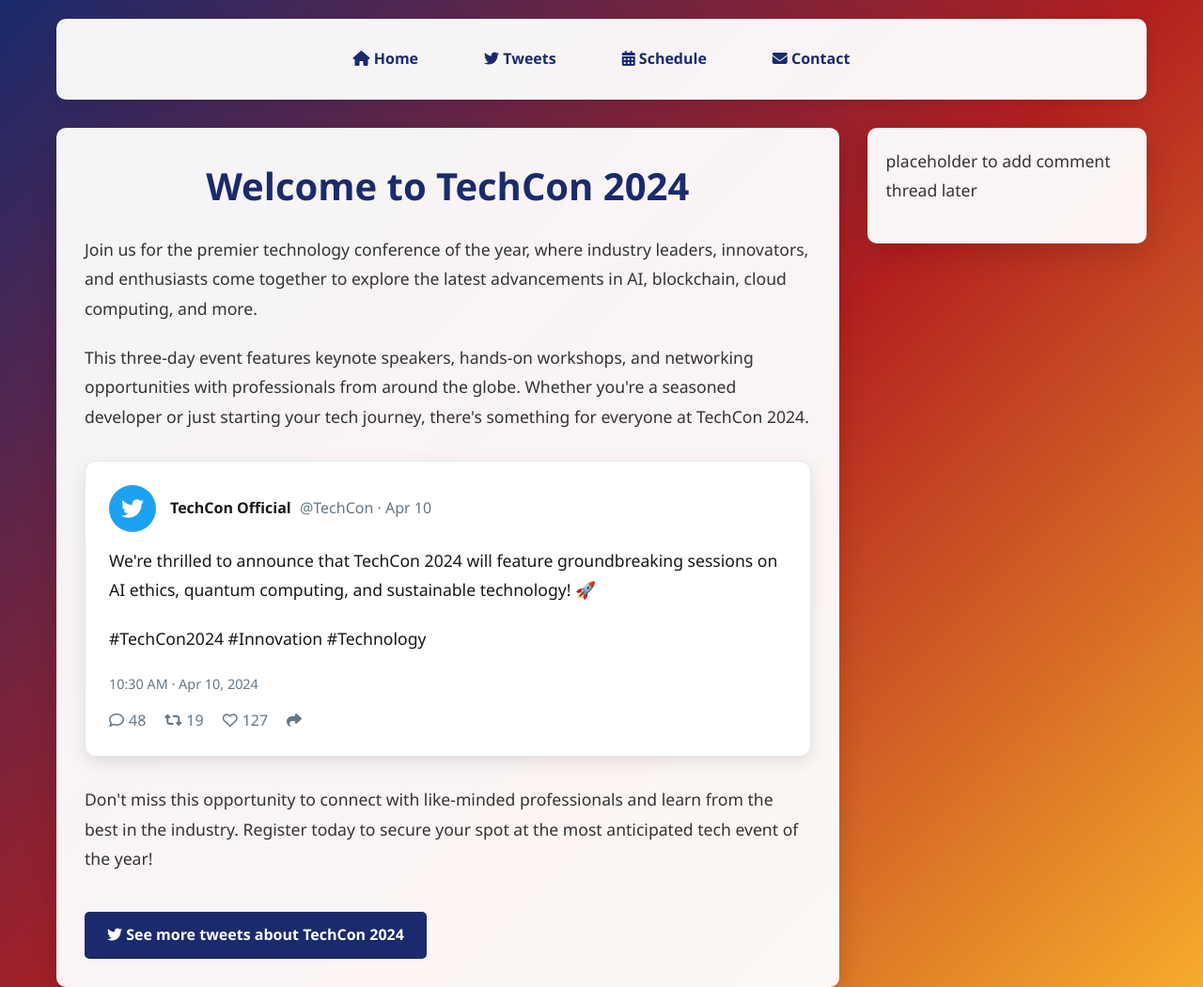
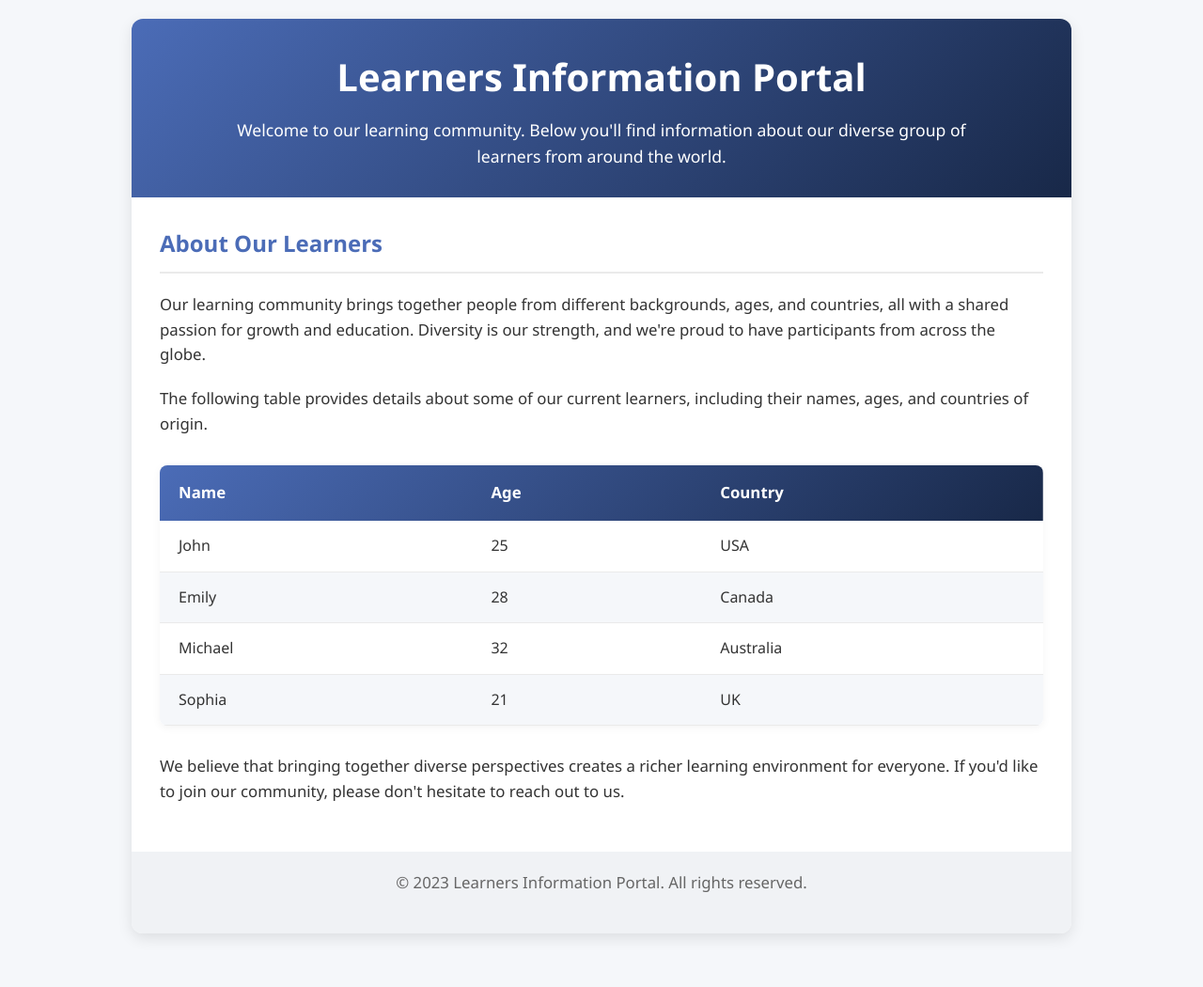
Before and after one commit to Keneditt/My_First_Portfolio, a plain HTML site: page html_basic/index.html in a window 1280 px wide. Shown: the top 1050 px of the page at 94% size. After the commit the page ends 1013 px from the top, so only its background shows below. Drawn offline with Linux system fonts and the light colour scheme.

Commit message:
added code

```diff
--- a/html_basic/index.html
+++ b/html_basic/index.html
@@ -3,8 +3,7 @@
 <head>
     <meta charset="UTF-8">
     <meta name="viewport" content="width=device-width, initial-scale=1.0">
-    <title>TechCon 2024 - Home</title>
-    <link rel="stylesheet" href="https://cdnjs.cloudflare.com/ajax/libs/font-awesome/6.4.0/css/all.min.css">
+    <title>Learners Information</title>
     <style>
         * {
             margin: 0;
@@ -14,300 +13,187 @@
         }
 
         body {
-            background: linear-gradient(135deg, #1a2a6c, #b21f1f, #fdbb2d);
+            background-color: #f5f7fa;
             color: #333;
             line-height: 1.6;
-            display: flex;
-            flex-direction: column;
-            min-height: 100vh;
+            padding: 20px;
         }
 
         .container {
-            max-width: 1200px;
+            max-width: 1000px;
             margin: 0 auto;
-            padding: 20px;
-            flex: 1;
+            background: white;
+            border-radius: 12px;
+            box-shadow: 0 5px 15px rgba(0, 0, 0, 0.1);
+            overflow: hidden;
         }
 
-        /* Header Styles */
         header {
-            background: rgba(255, 255, 255, 0.95);
-            padding: 20px 0;
-            box-shadow: 0 4px 12px rgba(0, 0, 0, 0.1);
-            border-radius: 10px;
-            margin-bottom: 30px;
+            background: linear-gradient(135deg, #4b6cb7, #182848);
+            color: white;
+            text-align: center;
+            padding: 30px 20px;
         }
 
-        header ul {
-            display: flex;
-            justify-content: center;
-            list-style: none;
-            flex-wrap: wrap;
+        h1 {
+            font-size: 2.5rem;
+            margin-bottom: 10px;
         }
 
-        header li {
-            margin: 0 15px;
-        }
-
-        header a {
-            text-decoration: none;
-            color: #1a2a6c;
-            padding: 10px 20px;
-            font-weight: 600;
-            border-radius: 5px;
-            transition: all 0.3s ease;
-            display: block;
-        }
-
-        header a:hover {
-            background: #1a2a6c;
-            color: white;
-            transform: translateY(-2px);
-        }
-
-        /* Main Content Styles */
-        main {
-            display: flex;
-            gap: 30px;
-            margin-bottom: 30px;
+        .intro {
+            font-size: 1.1rem;
+            max-width: 800px;
+            margin: 0 auto;
         }
 
         article {
-            flex: 3;
-            background: rgba(255, 255, 255, 0.95);
             padding: 30px;
-            border-radius: 10px;
-            box-shadow: 0 10px 30px rgba(0, 0, 0, 0.15);
-        }
-
-        aside {
-            flex: 1;
-            background: rgba(255, 255, 255, 0.95);
-            padding: 20px;
-            border-radius: 10px;
-            box-shadow: 0 10px 30px rgba(0, 0, 0, 0.15);
-            align-self: flex-start;
-        }
-
-        h1 {
-            color: #1a2a6c;
-            font-size: 2.5rem;
-            margin-bottom: 20px;
-            text-align: center;
         }
 
         h2 {
-            color: #1a2a6c;
+            color: #4b6cb7;
             margin-bottom: 20px;
-            font-size: 2rem;
-            border-bottom: 3px solid #fdbb2d;
             padding-bottom: 10px;
+            border-bottom: 2px solid #eaeaea;
         }
 
         p {
-            font-size: 1.1rem;
             margin-bottom: 20px;
-            line-height: 1.8;
+            font-size: 1.05rem;
         }
 
-        /* Twitter Embed Styles */
-        .twitter-embed {
-            background: white;
-            border-radius: 12px;
-            padding: 25px;
+        .table-container {
+            overflow-x: auto;
             margin: 30px 0;
-            box-shadow: 0 6px 18px rgba(0, 0, 0, 0.1);
-            border: 1px solid #e1e8ed;
+            border-radius: 8px;
+            box-shadow: 0 2px 10px rgba(0, 0, 0, 0.05);
         }
 
-        .twitter-header {
-            display: flex;
-            align-items: center;
-            margin-bottom: 15px;
+        table {
+            width: 100%;
+            border-collapse: collapse;
+            background: white;
         }
 
-        .twitter-avatar {
-            width: 50px;
-            height: 50px;
-            border-radius: 50%;
-            background: #1da1f2;
-            margin-right: 15px;
-            display: flex;
-            align-items: center;
-            justify-content: center;
+        thead {
+            background: linear-gradient(135deg, #4b6cb7, #182848);
             color: white;
-            font-size: 24px;
         }
 
-        .twitter-user {
-            font-weight: bold;
-            color: #14171a;
+        th {
+            padding: 16px 20px;
+            text-align: left;
+            font-weight: 600;
+            font-size: 1.05rem;
         }
 
-        .twitter-handle {
-            color: #657786;
-            margin-left: 5px;
+        tbody tr {
+            border-bottom: 1px solid #eaeaea;
+            transition: background-color 0.2s;
         }
 
-        .twitter-content {
-            color: #14171a;
-            font-size: 1.2rem;
-            line-height: 1.5;
-            margin-bottom: 15px;
+        tbody tr:hover {
+            background-color: #f8f9fa;
         }
 
-        .twitter-date {
-            color: #657786;
+        td {
+            padding: 14px 20px;
+        }
+
+        tbody tr:nth-child(even) {
+            background-color: #f5f7fa;
+        }
+
+        tbody tr:nth-child(even):hover {
+            background-color: #eef1f5;
+        }
+
+        footer {
+            text-align: center;
+            padding: 20px;
+            background: #f0f2f5;
+            color: #666;
             font-size: 0.9rem;
         }
 
-        .twitter-actions {
-            display: flex;
-            margin-top: 15px;
-            color: #657786;
-        }
-
-        .twitter-action {
-            margin-right: 20px;
-            display: flex;
-            align-items: center;
-        }
-
-        .twitter-action i {
-            margin-right: 5px;
-        }
-
-        .tweet-link {
-            display: inline-block;
-            margin-top: 20px;
-            padding: 12px 24px;
-            text-decoration: none;
-            font-weight: 600;
-            background: #1a2a6c;
-            color: white;
-            border-radius: 5px;
-            transition: all 0.3s ease;
-        }
-
-        .tweet-link:hover {
-            background: #fdbb2d;
-            transform: translateY(-2px);
-        }
-
-        /* Footer Styles */
-        footer {
-            background: rgba(0, 0, 0, 0.85);
-            color: white;
-            text-align: center;
-            padding: 20px;
-            border-radius: 10px;
-        }
-
-        footer p {
-            margin: 0;
-            font-size: 1.1rem;
-            color: #fff;
-        }
-
-        footer a {
-            color: #fdbb2d;
-            text-decoration: none;
-        }
-
-        footer a:hover {
-            text-decoration: underline;
-        }
-
-        /* Responsive Design */
-        @media (max-width: 900px) {
-            main {
-                flex-direction: column;
-            }
-
-            header ul {
-                flex-direction: column;
-                align-items: center;
-            }
-
-            header li {
-                margin: 5px 0;
-                width: 100%;
-                text-align: center;
+        @media (max-width: 768px) {
+            th, td {
+                padding: 12px 15px;
             }
 
             h1 {
-                font-size: 2.2rem;
+                font-size: 2rem;
             }
         }
 
-        @media (max-width: 600px) {
+        @media (max-width: 480px) {
+            th, td {
+                padding: 10px 12px;
+                font-size: 0.9rem;
+            }
+
             h1 {
-                font-size: 2rem;
+                font-size: 1.7rem;
             }
 
             h2 {
-                font-size: 1.8rem;
+                font-size: 1.3rem;
             }
         }
     </style>
 </head>
 <body>
     <div class="container">
-        <!-- Header with unordered list of links -->
         <header>
-            <ul>
-                <li><a href="index.html"><i class="fas fa-home"></i> Home</a></li>
-                <li><a href="tweets.html"><i class="fab fa-twitter"></i> Tweets</a></li>
-                <li><a href="#"><i class="fas fa-calendar-alt"></i> Schedule</a></li>
-                <li><a href="#"><i class="fas fa-envelope"></i> Contact</a></li>
-            </ul>
+            <h1>Learners Information Portal</h1>
+            <p class="intro">Welcome to our learning community. Below you'll find information about our diverse group of learners from around the world.</p>
         </header>
 
-        <!-- Main content with article and aside -->
-        <main>
-            <article>
-                <h1>Welcome to TechCon 2024</h1>
-                <p>Join us for the premier technology conference of the year, where industry leaders, innovators, and enthusiasts come together to explore the latest advancements in AI, blockchain, cloud computing, and more.</p>
+        <article>
+            <h2>About Our Learners</h2>
+            <p>Our learning community brings together people from different backgrounds, ages, and countries, all with a shared passion for growth and education. Diversity is our strength, and we're proud to have participants from across the globe.</p>
+            <p>The following table provides details about some of our current learners, including their names, ages, and countries of origin.</p>
 
-                <p>This three-day event features keynote speakers, hands-on workshops, and networking opportunities with professionals from around the globe. Whether you're a seasoned developer or just starting your tech journey, there's something for everyone at TechCon 2024.</p>
+            <!-- Table container as requested, before the last </article> tag -->
+            <div class="table-container">
+                <table>
+                    <thead>
+                        <tr>
+                            <th>Name</th>
+                            <th>Age</th>
+                            <th>Country</th>
+                        </tr>
+                    </thead>
+                    <tbody>
+                        <tr>
+                            <td>John</td>
+                            <td>25</td>
+                            <td>USA</td>
+                        </tr>
+                        <tr>
+                            <td>Emily</td>
+                            <td>28</td>
+                            <td>Canada</td>
+                        </tr>
+                        <tr>
+                            <td>Michael</td>
+                            <td>32</td>
+                            <td>Australia</td>
+                        </tr>
+                        <tr>
+                            <td>Sophia</td>
+                            <td>21</td>
+                            <td>UK</td>
+                        </tr>
+                    </tbody>
+                </table>
+            </div>
 
-                <!-- Embedded Tweet -->
-                <div class="twitter-embed">
-                    <div class="twitter-header">
-                        <div class="twitter-avatar">
-                            <i class="fab fa-twitter"></i>
-                        </div>
-                        <div>
-                            <span class="twitter-user">TechCon Official</span>
-                            <span class="twitter-handle">@TechCon · Apr 10</span>
-                        </div>
-                    </div>
-                    <div class="twitter-content">
-                        <p>We're thrilled to announce that TechCon 2024 will feature groundbreaking sessions on AI ethics, quantum computing, and sustainable technology! 🚀</p>
-                        <p>#TechCon2024 #Innovation #Technology</p>
-                    </div>
-                    <div class="twitter-date">10:30 AM · Apr 10, 2024</div>
-                    <div class="twitter-actions">
-                        <div class="twitter-action"><i class="far fa-comment"></i> 48</div>
-                        <div class="twitter-action"><i class="fas fa-retweet"></i> 19</div>
-                        <div class="twitter-action"><i class="far fa-heart"></i> 127</div>
-                        <div class="twitter-action"><i class="fas fa-share"></i></div>
-                    </div>
-                </div>
+            <p>We believe that bringing together diverse perspectives creates a richer learning environment for everyone. If you'd like to join our community, please don't hesitate to reach out to us.</p>
+        </article>
 
-                <p>Don't miss this opportunity to connect with like-minded professionals and learn from the best in the industry. Register today to secure your spot at the most anticipated tech event of the year!</p>
-
-                <a href="tweets.html" class="tweet-link"><i class="fab fa-twitter"></i> See more tweets about TechCon 2024</a>
-            </article>
-
-            <aside>
-                <p>placeholder to add comment thread later</p>
-            </aside>
-        </main>
-
-        <!-- Footer with required text -->
         <footer>
-            <p>Made by John Doe - <a href="https://github.com/johndoe" target="_blank">here</a></p>
+            <p>© 2023 Learners Information Portal. All rights reserved.</p>
         </footer>
     </div>
 </body>
```
